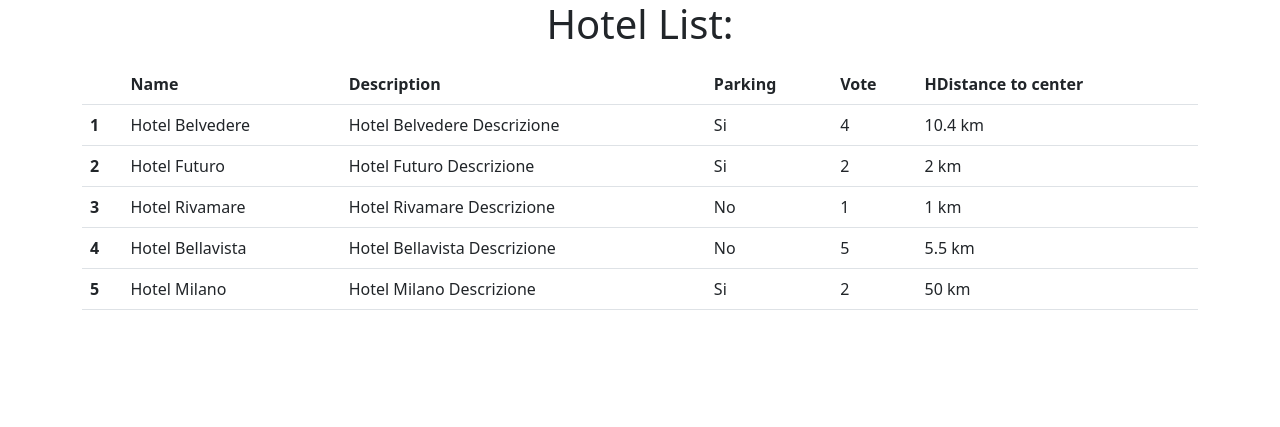
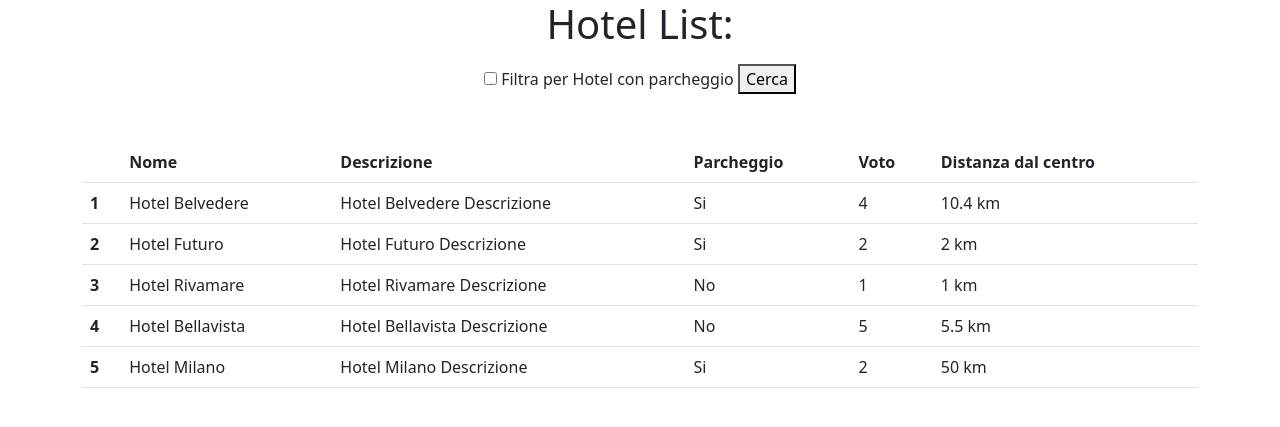
Before and after one commit to Pietro-fe01/php-hotel, a PHP site: page / in a window 1280 px wide. Shown: the top 427 px of the page. Run offline with PHP 8.4, Linux system fonts and the light colour scheme.

Commit message:
Creato input checkbox per il filtro degli hotel con parcehggio

```diff
--- a/index.php
+++ b/index.php
@@ -36,6 +36,8 @@
             'distance_to_center' => 50
         ],
     ];
+
+    $parking = isset($_GET['parking_filter']) ? $_GET['parking_filter'] : 'no_filter';
 ?>
 
 <!DOCTYPE html>
@@ -53,19 +55,26 @@
     <main class="container">
         <h1 class="text-center mb-3">Hotel List:</h1>
 
-        <table class="table table-hover">
+        <form action="index.php" method="GET" class="custom-control custom-checkbox text-center">
+            <input type="checkbox" class="custom-control-input" id="customCheck1" name="parking_filter" value="on">
+            <label class="custom-control-label" for="customCheck1">Filtra per Hotel con parcheggio</label>
+            <button type="submit">Cerca</button>
+        </form>
+
+        <table class="table table-hover mt-5">
             <thead class="thead-dark">
                 <tr>
                     <th scope="col"></th>
-                    <th scope="col">Name</th>
-                    <th scope="col">Description</th>
-                    <th scope="col">Parking</th>
-                    <th scope="col">Vote</th>
-                    <th scope="col">HDistance to center</th>
+                    <th scope="col">Nome</th>
+                    <th scope="col">Descrizione</th>
+                    <th scope="col">Parcheggio</th>
+                    <th scope="col">Voto</th>
+                    <th scope="col">Distanza dal centro</th>
                 </tr>
             </thead>
             <tbody>
                 <?php for ($i=0; $i < count($hotels); $i++) { ?>
+                    <?php if($parking == 'on' && $hotels[$i]['parking'] === true) { ?>
                         <tr>
                             <th scope="row"><?php echo $i + 1 ?></th>
                             <td><?php echo $hotels[$i]['name'] ?></td>
@@ -83,6 +92,26 @@
                             <td><?php echo $hotels[$i]['distance_to_center'] ?> km</td>
                         </tr>
                     <?php } ?>
+
+                    <?php if($parking == 'no_filter') { ?>
+                        <tr>
+                            <th scope="row"><?php echo $i + 1 ?></th>
+                            <td><?php echo $hotels[$i]['name'] ?></td>
+                            <td><?php echo $hotels[$i]['description'] ?></td>
+                            <td>
+                                <?php
+                                    if($hotels[$i]['parking']){
+                                        echo 'Si';
+                                    } else {
+                                        echo 'No';
+                                    }
+                                ?>
+                            </td>
+                            <td><?php echo $hotels[$i]['vote'] ?></td>
+                            <td><?php echo $hotels[$i]['distance_to_center'] ?> km</td>
+                        </tr>
+                    <?php } ?>
+                <?php } ?>
             </tbody>
         </table>
     </main>
```
Lines whose indentation alone changed are shown as unchanged.
